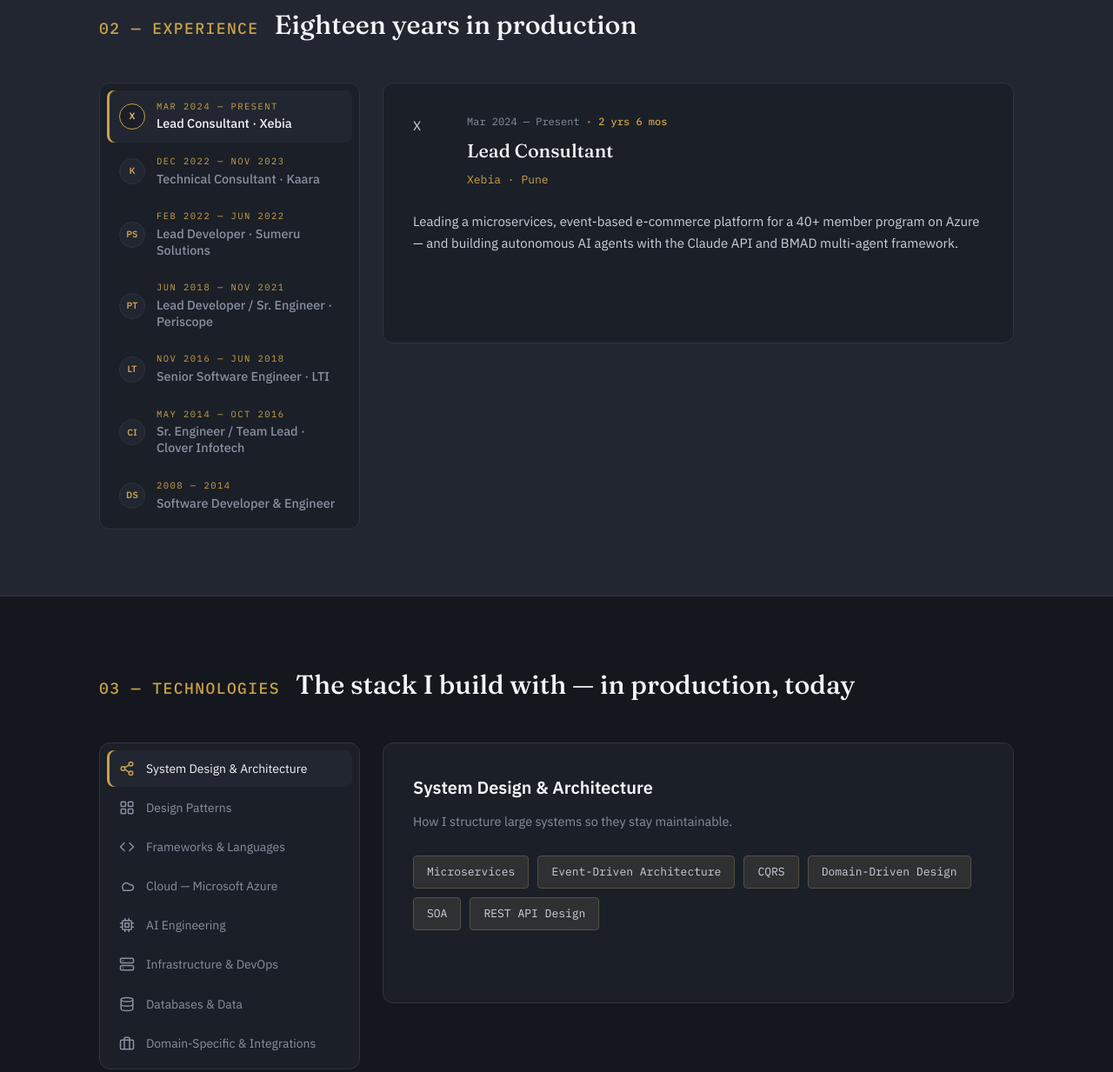
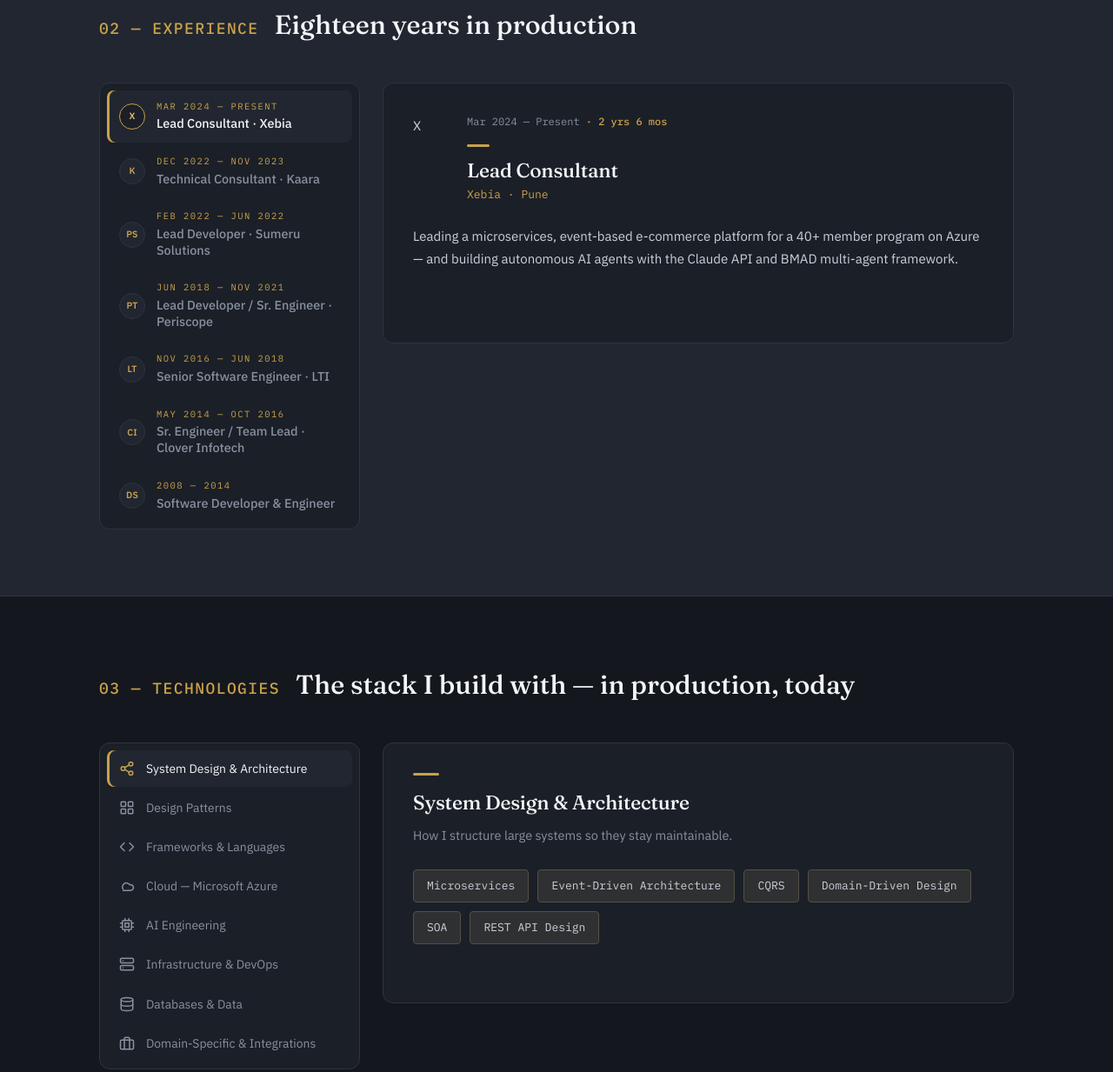
Before and after one commit to niluniverse/niluniverse, a plain HTML site: page index.html in a window 1280 px wide. Shown: the part 1409-2642 px from the top of the page at 87% size. Drawn offline with Linux system fonts and the light colour scheme.

Commit message:
new design

```diff
--- a/index.html
+++ b/index.html
@@ -244,7 +244,16 @@
   }
   .tech-panel { animation: techPanelIn .32s ease both; }
   @keyframes techPanelIn { from { opacity: 0; transform: translateY(8px); } to { opacity: 1; transform: none; } }
-  .tech-panel h3 { font-family: var(--sans); font-weight: 600; font-size: 1.25rem; color: var(--head); margin-bottom: 10px; }
+  .tech-panel h3 {
+    font-family: var(--display-font); font-weight: var(--display-weight);
+    font-size: 1.42rem; line-height: 1.24; letter-spacing: -0.01em;
+    color: var(--head); margin: 0 0 12px; position: relative;
+  }
+  .tech-panel > h3:first-child { padding-top: 20px; }
+  .tech-panel > h3:first-child::before {
+    content: ""; position: absolute; top: 0; left: 0;
+    width: 30px; height: 3px; border-radius: 2px; background: var(--accent);
+  }
   .tech-panel p.sub { font-size: 14.5px; color: var(--dim); margin-bottom: 26px; max-width: 520px; }
   .tech-panel .chips { gap: 10px; }
   .tech-panel .chip {
@@ -290,7 +299,7 @@
     font-family: var(--mono); font-size: 12px; color: var(--accent);
     letter-spacing: var(--ls-label); text-transform: uppercase; margin-bottom: 10px;
   }
-  .work-panels h3 { font-family: var(--display-font); font-weight: var(--display-weight); font-size: 1.35rem; color: var(--head); margin-bottom: 14px; }
+  .work-panels h3 { margin-bottom: 14px; }
   .work-panels p { max-width: 660px; font-size: 15px; }
   .work-panels .chips { margin-top: 16px; }
   .work-link { font-family: var(--mono); font-size: 13px; display: inline-block; margin-top: 14px; color: var(--accent); }
@@ -315,7 +324,13 @@
   .panel-head-row .wt-logo.big {
     width: 46px; height: 46px; font-size: 15px; margin-top: 2px;
   }
-  .panel-head-row h3 { margin: 2px 0 3px; }
+  .panel-head-row h3 {
+    margin: 16px 0 3px; padding-top: 16px; position: relative;
+  }
+  .panel-head-row h3::before {
+    content: ""; position: absolute; top: 0; left: 0;
+    width: 26px; height: 3px; border-radius: 2px; background: var(--accent);
+  }
   .t-duration { color: var(--accent); font-weight: 500; }
   .work-panels .t-when { font-family: var(--mono); font-size: 12px; color: var(--dim); margin-bottom: 6px; }
   .work-panels .org { font-family: var(--mono); font-size: 13px; color: var(--accent); margin-bottom: 8px; }
```
